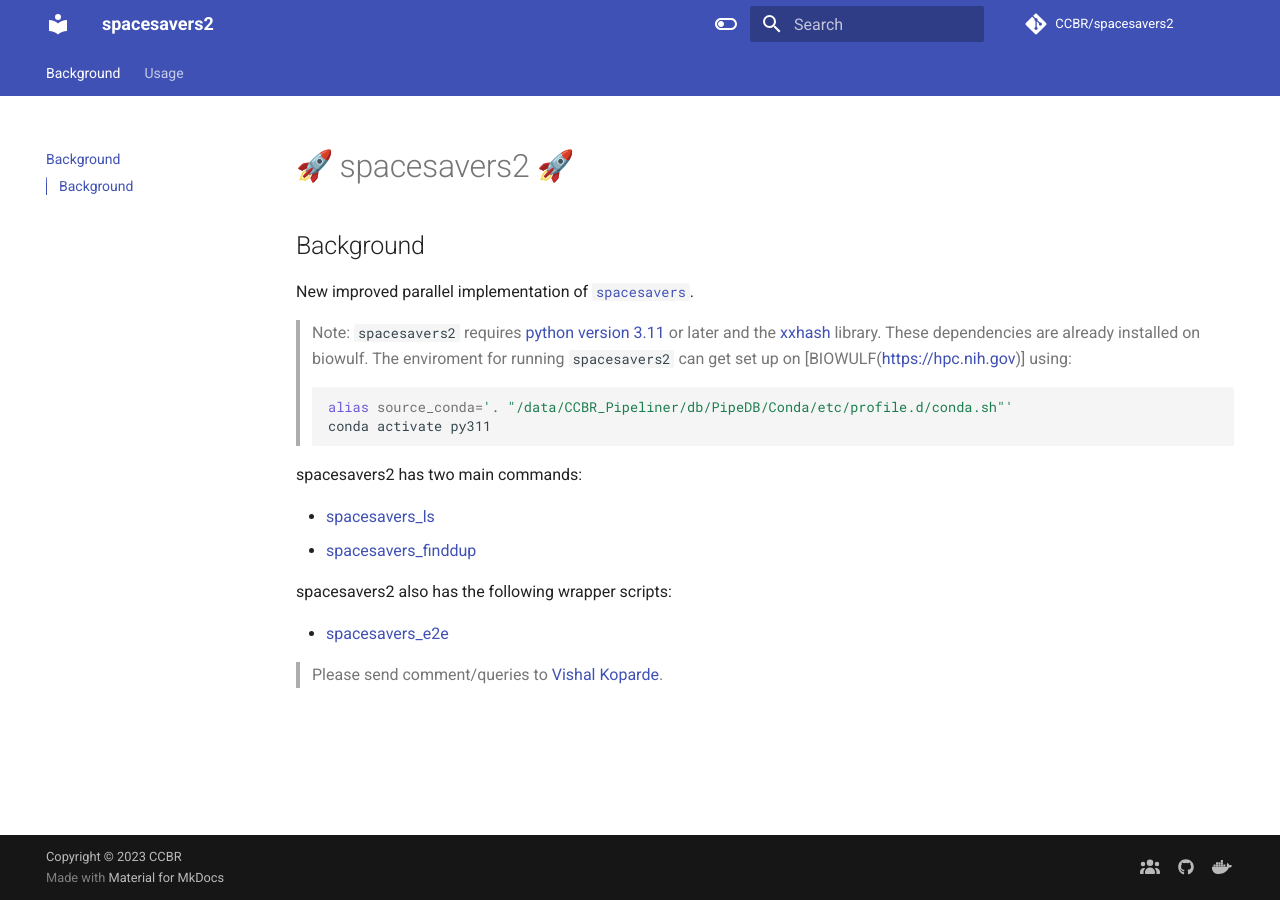
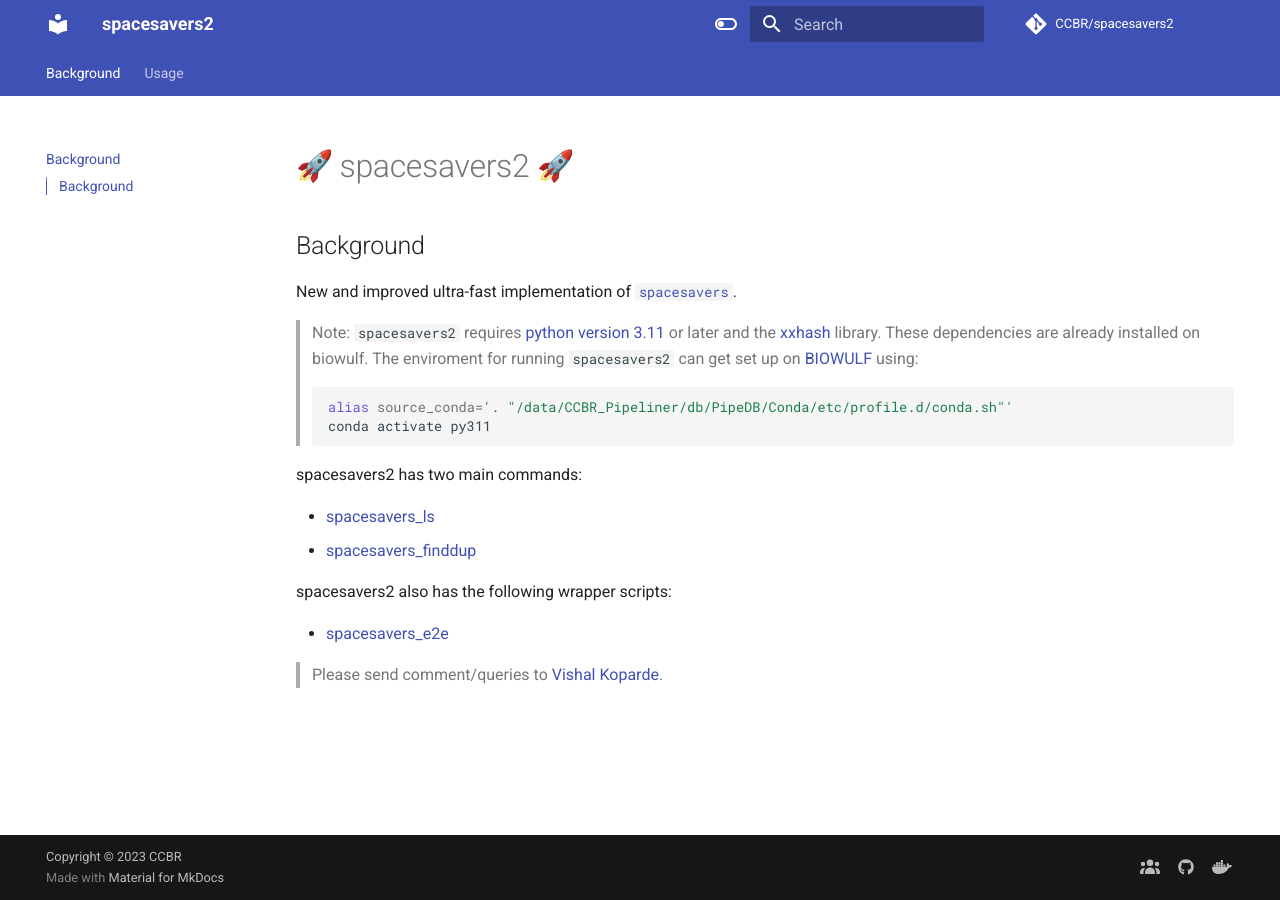
Before and after one commit to abcsFrederick/spacesavers2, an MkDocs documentation site: the page built from docs/index.md, in a window 1280 px wide. Built offline with MkDocs 1.6.1 and Material for MkDocs 9.7.7, drawn with Linux system fonts in a browser that asks for light colours; emoji names are drawn with the system emoji font; comment, search, counter and statistics services are not loaded; the version menu is left out.

Commit message:
typo fixes to the documentation

````diff
--- a/docs/index.md
+++ b/docs/index.md
@@ -2,9 +2,9 @@
 
 ## Background
 
-New improved parallel implementation of [`spacesavers`](https://github.com/CCBR/spacesavers).
+New and improved ultra-fast implementation of [`spacesavers`](https://github.com/CCBR/spacesavers).
 
-> Note: `spacesavers2` requires [python version 3.11](https://www.python.org/downloads/release/python-3110/) or later and the [xxhash](https://pypi.org/project/xxhash/) library.  These dependencies are already installed on biowulf. The enviroment for running `spacesavers2` can get set up on [BIOWULF(https://hpc.nih.gov)] using:
+> Note: `spacesavers2` requires [python version 3.11](https://www.python.org/downloads/release/python-3110/) or later and the [xxhash](https://pypi.org/project/xxhash/) library.  These dependencies are already installed on biowulf. The enviroment for running `spacesavers2` can get set up on [BIOWULF](https://hpc.nih.gov) using:
 > ```bash
 > alias source_conda='. "/data/CCBR_Pipeliner/db/PipeDB/Conda/etc/profile.d/conda.sh"'
 > conda activate py311
````
Also changed, not shown: docs/e2e.md (+1 -1 lines).
